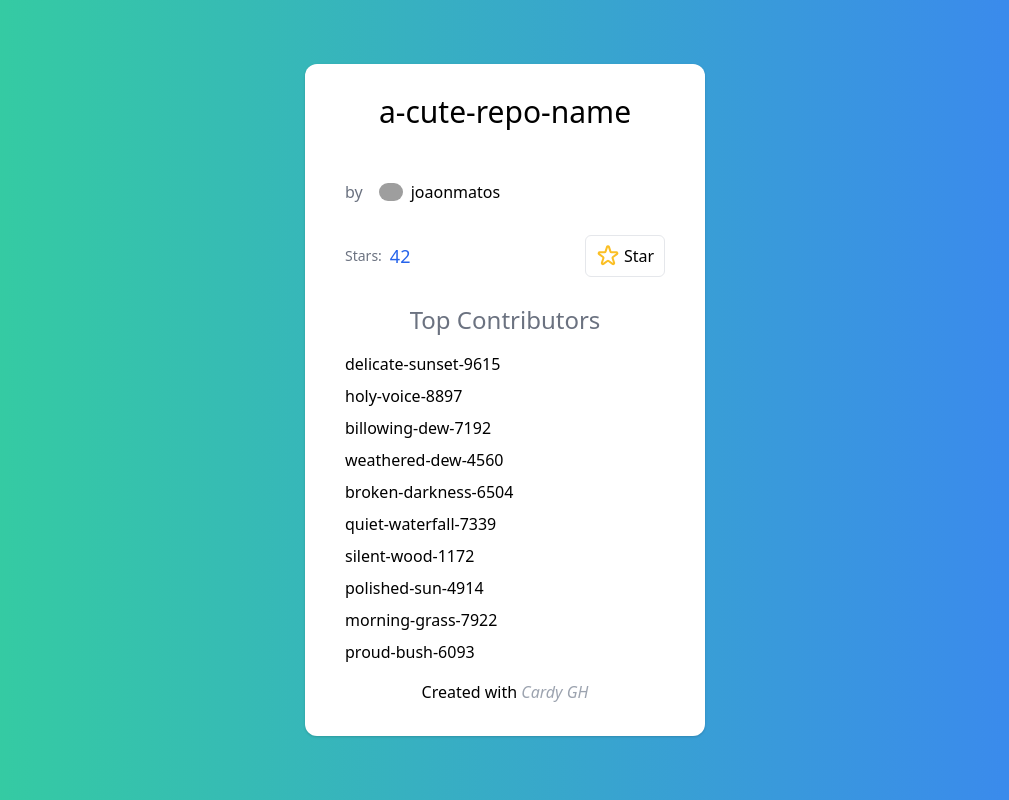
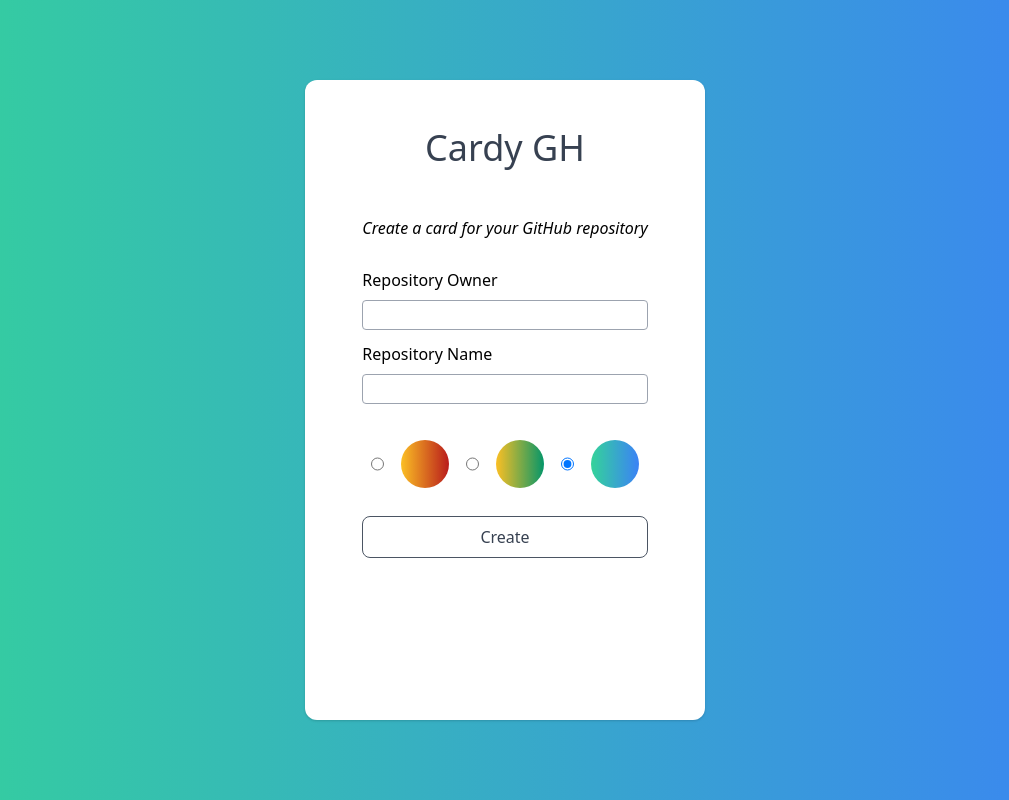
Before and after one commit to joaonmatos/superchat-frontend-challenge, a Next.js app: page / in a window 1280 px wide. Shown: the whole page, without its empty margins (135-1144 px from the left). Built offline with nearby package versions, Linux system fonts and the light colour scheme; grey boxes are pictures that could not be loaded.

Commit message:
frontend: rework home page

```diff
--- a/pages/index.tsx
+++ b/pages/index.tsx
@@ -1,24 +1,163 @@
-import { GetStaticProps } from "next";
 import Head from "next/head";
-import GitHubCard from "../components/GitHubCard";
-import { Repository } from "../interfaces";
-import { testRepo } from "../util/test-data";
+import bg from "../styles/Background.module.css";
+import card from "../styles/Card.module.css";
+import { useState } from "react";
+import Link from "next/link";
 
-export default function Home(props: { repository: Repository }) {
+export default function Home() {
+  const [owner, setOwner] = useState("");
+  const [repo, setRepo] = useState("");
+  const [processing, setProcessing] = useState(false);
+
+  const [color, setColor] = useState("blue");
+
+  const [completed, setCompleted] = useState(false as string | boolean);
+
+  const onSubmit = async () => {
+    setProcessing(true);
+    const post = await fetch("/api/s/", {
+      method: "POST",
+      headers: { "Content-Type": "application/json" },
+      body: JSON.stringify({
+        owner,
+        repo,
+        color,
+      }),
+    });
+    if (post.status == 200) {
+      setCompleted(await post.text());
+    } else {
+      setProcessing(false);
+      alert(`Error ${post.status}: ${await post.text()}`);
+    }
+  };
+
   return (
-    <div className="bg-gradient-to-r from-green-400 to-blue-500 w-screen h-screen flex items-center justify-center">
+    <div className={`${bg["bg-layout"]} ${bg["bg-" + color]}`}>
       <Head>
         <title>Home Page / Cardy GH</title>
       </Head>
-      <GitHubCard repository={props.repository} />
+      <div
+        className={`${card.card} flex flex-col justify-start items-center py-4`}
+      >
+        <h1 className="text-4xl text-gray-700 my-8">Cardy GH</h1>
+        <HomeForm
+          owner={owner}
+          setOwner={setOwner}
+          repo={repo}
+          setRepo={setRepo}
+          processing={processing}
+          onSubmit={onSubmit}
+          setColor={setColor}
+        />
+        {completed ? (
+          <>
+            <h2>Result</h2>
+            <Link
+              href={`${window.location.origin}/s/${completed}`}
+            >{`${window.location.origin}/s/${completed}`}</Link>
+          </>
+        ) : (
+          <> </>
+        )}
+      </div>
     </div>
   );
 }
 
-export const getStaticProps: GetStaticProps = async function () {
-  return {
-    props: {
-      repository: testRepo,
-    },
-  };
-};
+function HomeForm({
+  owner,
+  setOwner,
+  repo,
+  setRepo,
+  processing,
+  onSubmit,
+  setColor,
+}) {
+  return (
+    <form
+      className="flex flex-col flex-grow "
+      onSubmit={(e) => {
+        e.preventDefault();
+        onSubmit();
+      }}
+    >
+      <p className="italic font-medium my-4">
+        Create a card for your GitHub repository
+      </p>
+      <label className="mt-3" htmlFor="owner">
+        Repository Owner
+        <br />
+        <input
+          name="owner"
+          type="text"
+          id="owner"
+          value={owner}
+          onChange={(e) => setOwner(e.target.value)}
+          required
+          disabled={processing}
+          className="mt-2 border w-full border-gray-400 rounded text-lg px-2 hover:border-gray-600 focus:border-gray-600"
+        />
+      </label>
+      <label className="my-3" htmlFor="repo">
+        Repository Name
+        <br />
+        <input
+          name="repo"
+          id="repo"
+          type="text"
+          value={repo}
+          onChange={(e) => setRepo(e.target.value)}
+          required
+          disabled={processing}
+          className="my-2 border w-full border-gray-400 rounded text-lg px-2 hover:border-gray-600 focus:border-gray-600"
+        />
+      </label>
+      <div className="flex py-4 w-full justify-around">
+        <input
+          type="radio"
+          name="color"
+          id="color-red"
+          value="red"
+          alt="Red background for page"
+          onChange={() => setColor("red")}
+        />
+        <label
+          htmlFor="color-red"
+          className={`rounded-full w-12 h-12 ${bg["bg-red"]}`}
+        ></label>
+        <input
+          type="radio"
+          name="color"
+          id="color-green"
+          value="green"
+          alt="Green background for page"
+          onChange={() => setColor("green")}
+        />
+        <label
+          htmlFor="color-green"
+          className={`rounded-full w-12 h-12 ${bg["bg-green"]}`}
+        ></label>
+        <input
+          type="radio"
+          name="color"
+          id="color-blue"
+          value="blue"
+          defaultChecked
+          alt="Blue background for page"
+          onChange={() => setColor("blue")}
+        />
+        <label
+          htmlFor="color-blue"
+          className={`rounded-full w-12 h-12 ${bg["bg-blue"]}`}
+        ></label>
+      </div>
+      <input
+        type="submit"
+        disabled={processing}
+        value={processing ? "Processing..." : "Create"}
+        className="mt-3 py-2 border-gray-600 border rounded-lg bg-white text-gray-700 text-l"
+      />
+    </form>
+  );
+}
--- a/styles/Card.module.css
+++ b/styles/Card.module.css
@@ -3,7 +3,7 @@
   min-height: 640px;
   max-width: 400px;
   min-width: 400px;
-  @apply bg-white rounded-xl shadow;
+  @apply bg-white sm:rounded-xl shadow;
 }
 
 .gh-card {
```
